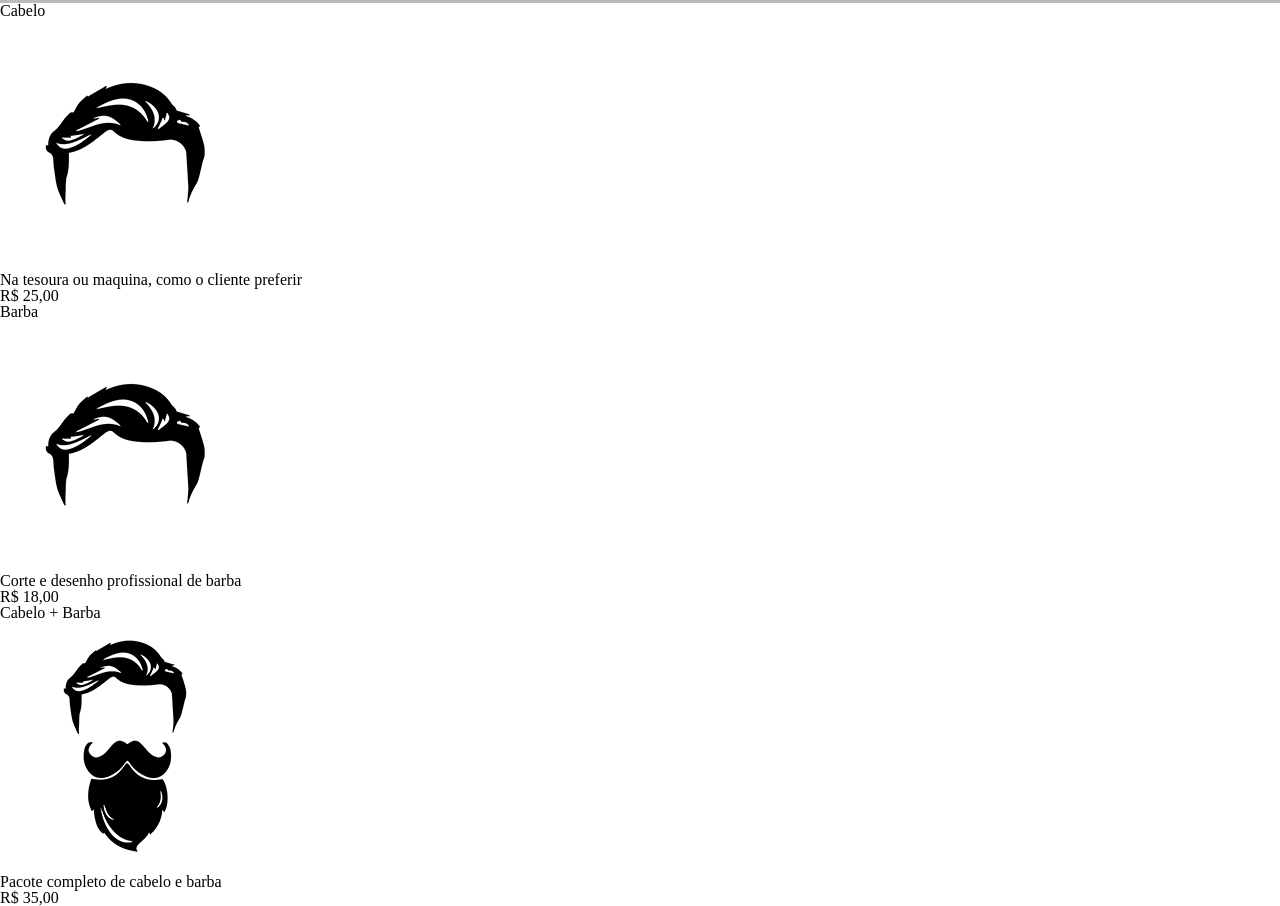
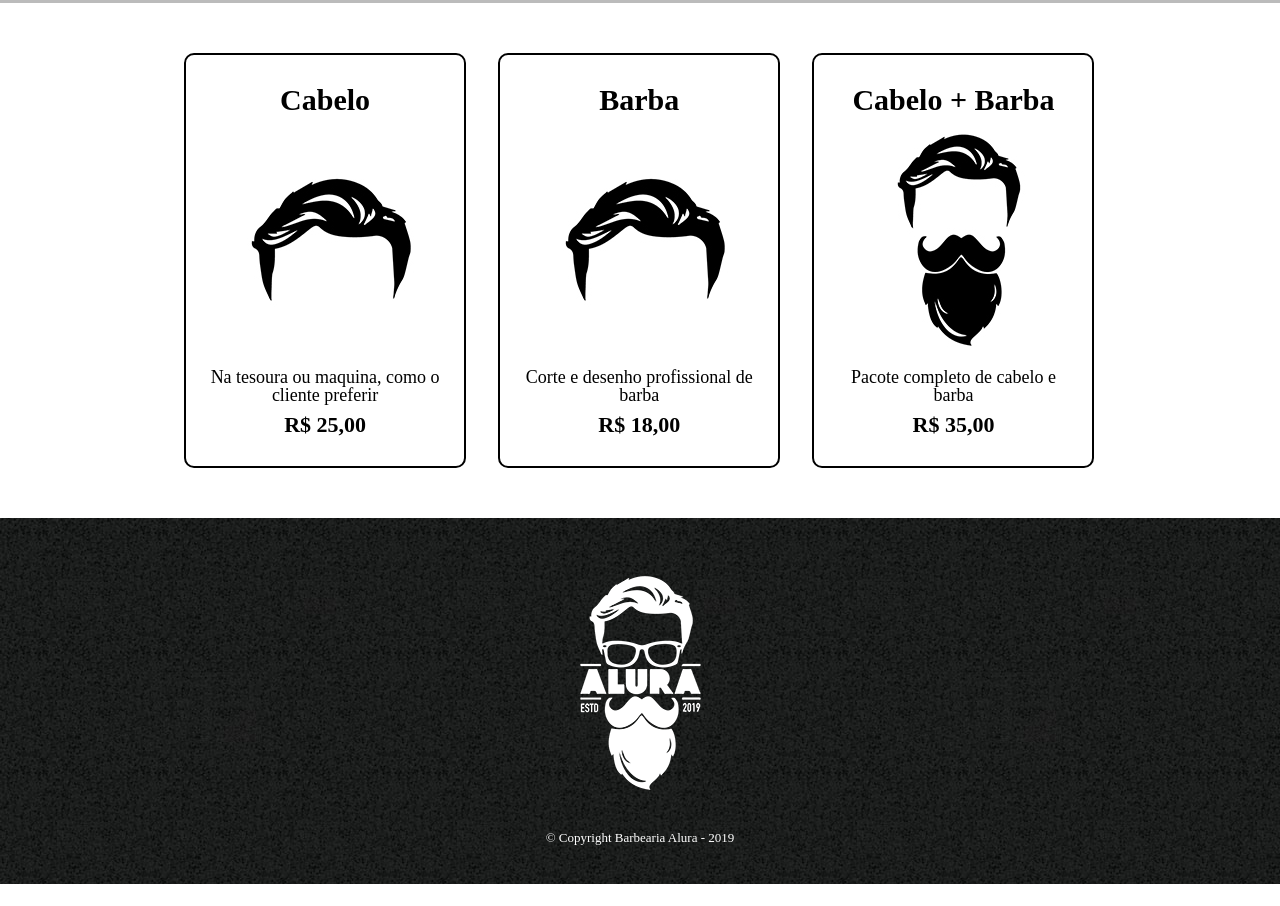
Before and after one commit to gustavorodr/taqtie_htmlcss, a plain HTML site: page produtos.html in a window 1280 px wide. Shown: the part 290-1196 px from the top of the page. After the commit the page ends 1174 px from the top, so only its background shows below. Drawn offline with Linux system fonts and the light colour scheme.

Commit message:
finalizacao dos produtos e rodape

```diff
--- a/produtos.css
+++ b/produtos.css
@@ -2,19 +2,16 @@ header {
 	background: #BBBBBB;
 	padding: 20px 0;
 }
-
 .caixa {
 	position: relative;
 	width: 940px;
 	margin: 0 auto;
 }
-
 nav {
 	position: absolute;
 	top: 110px;
 	right: 0;
 }
-
 nav li {
 	display: inline;
 	margin: 0 0 0 15px;
@@ -27,3 +24,56 @@ nav a {
 	font-size: 22px;
 	text-decoration: none;
 }
+
+nav a:hover {
+    color:#C78C19;
+    text-decoration: underline;
+}
+
+.produtos{
+    width: 940px;
+	margin: 0 auto;
+    padding: 50px 0;
+}
+.produtos li{
+    display: inline-block;
+    text-align: center;
+    width: 30%;
+    vertical-align:top;
+    margin: 0 1.5%;
+    padding: 30px 20px;
+    box-sizing: border-box;
+    border: 2px solid #000000;
+    border-radius: 10px;
+}
+.produtos li:hover{
+    border-color: #C78C19;
+}
+.produtos li:active{
+    border-color: #088C19;
+}
+.produtos li:hover h2{
+    font-size: 34px;
+}
+.produtos h2{
+    font-size: 30px;
+    font-weight: bold;
+}
+.produto-descricao{
+    font-size: 18px;
+}
+.produto-preco{
+    font-size: 22px;
+    font-weight: bold;
+    margin-top: 10px;
+}
+footer{
+    text-align: center;
+    background: url("img/bg.jpg");
+    padding: 40px 0;
+}
+.copyright{
+    color: #FFFFFF;
+    font-size: 13px;
+    margin: 20px 0 0;
+}
--- a/produtos.html
+++ b/produtos.html
@@ -21,26 +21,30 @@
 			</div>
 		</header>
         <main>
-            <ul>
+            <ul class="produtos">
                 <li>
                     <h2>Cabelo</h2>
                     <img src="img/cabelo.jpg" alt="cabelo">
-                    <p>Na tesoura ou maquina, como o cliente preferir</p>
-                    <p>R$ 25,00</p>
+                    <p class="produto-descricao">Na tesoura ou maquina, como o cliente preferir</p>
+                    <p class="produto-preco">R$ 25,00</p>
                 </li>
                 <li>
                     <h2>Barba</h2>
                     <img src="img/cabelo.jpg" alt="barba">
-                    <p>Corte e desenho profissional de barba</p>
-                    <p>R$ 18,00</p>
+                    <p class="produto-descricao">Corte e desenho profissional de barba</p>
+                    <p class="produto-preco">R$ 18,00</p>
                 </li>
                 <li>
                     <h2>Cabelo + Barba</h2>
                     <img src="img/cabelo+barba.jpg" alt="cabelo e barba">
-                    <p>Pacote completo de cabelo e barba</p>
-                    <p>R$ 35,00</p>
+                    <p class="produto-descricao">Pacote completo de cabelo e barba</p>
+                    <p class="produto-preco">R$ 35,00</p>
                 </li>
             </ul>
         </main>
+        <footer>
+            <img src="img/logo-branco.png" alt="logo">
+            <p class="copyright">&copy; Copyright Barbearia Alura - 2019</p>
+        </footer>
 	</body>
 </html>
```
